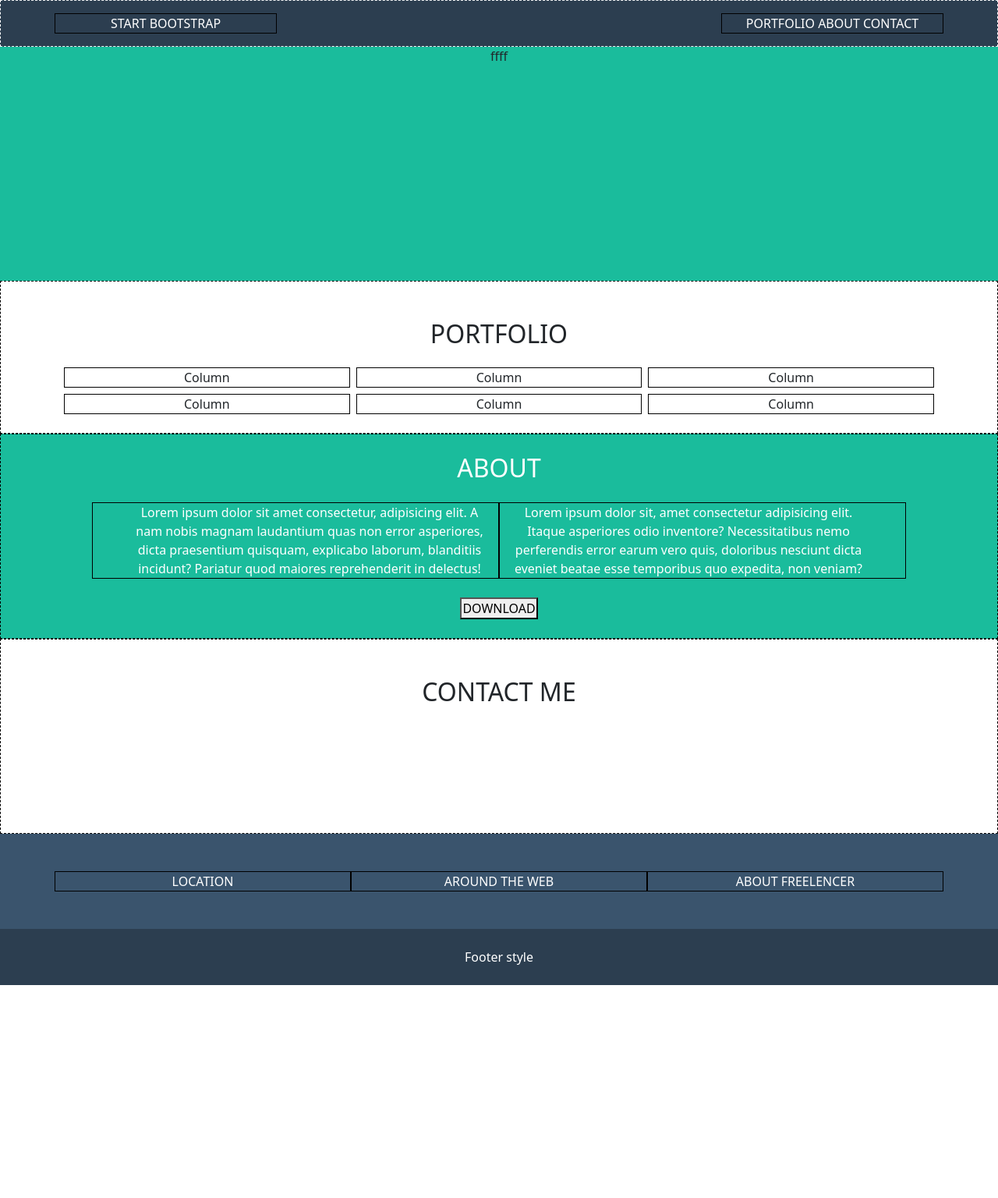
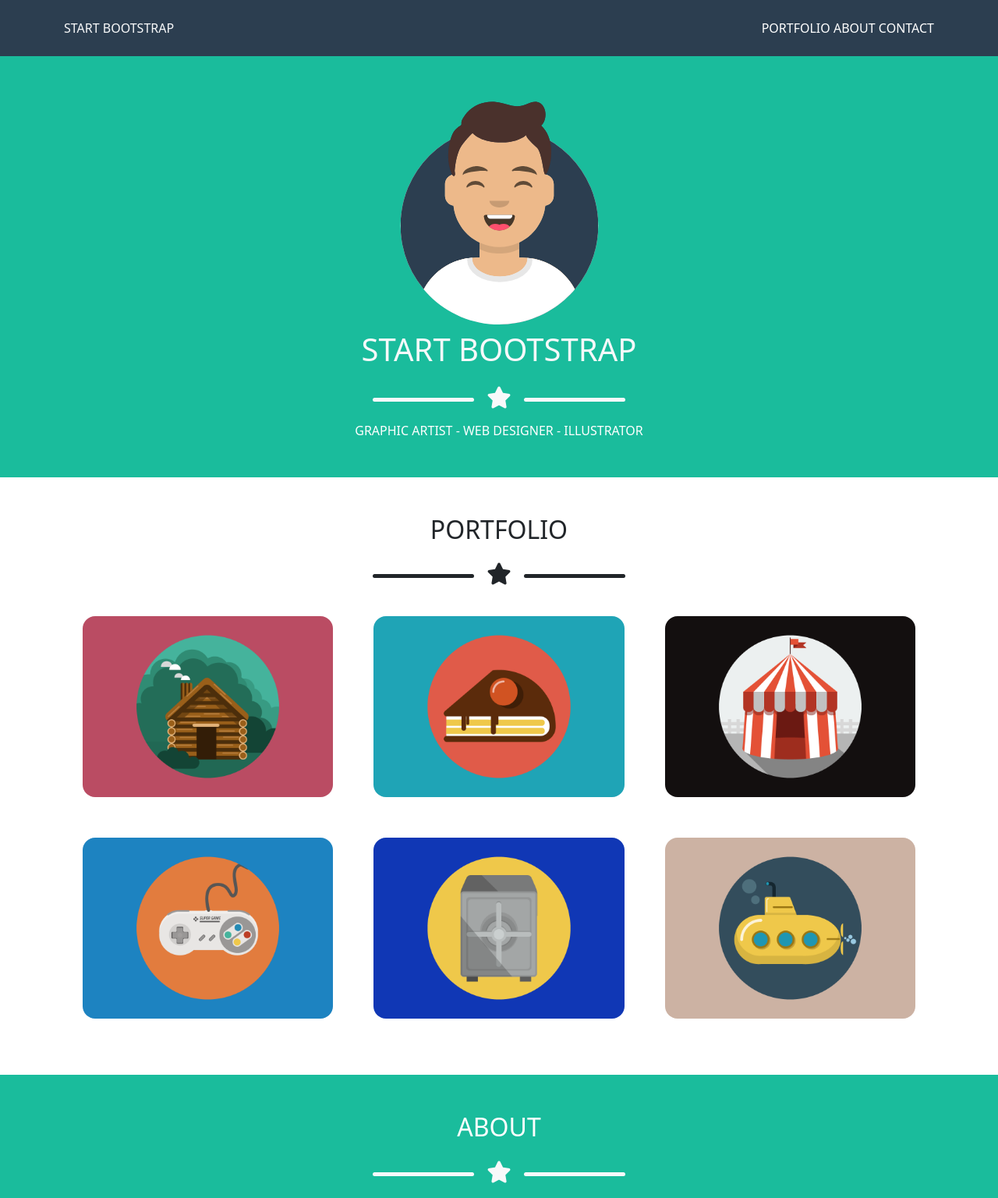
Before and after one commit to Francesco98Welcome/html-css-bootstrap-freelancer, a plain HTML site: page index.html in a window 1280 px wide. Shown: the top 1536 px of the page at 78% size. Before the commit the page ends 1263 px from the top, so only its background shows below. Drawn offline with nearby package versions, Linux system fonts and the light colour scheme.

Commit message:
- manca navbar menu - quasi finito

```diff
--- a/css/style.css
+++ b/css/style.css
@@ -1,45 +1,34 @@
-* {
-    margin: 0;
-    padding: 0;
-    box-sizing: border-box;
+
+header {
+    background-color: #2c3e50;
+    position: sticky;
+    top: 0;
+}
+.section_1,
+.section_3,
+.download,
+.send {
+    background-color: #1abc9c;
+}
+.span-footer {
+    color: #1abc9c;
+}
+.section_5_footer {
+    background-color: #3a546d;
+}
+a {
+    text-decoration: none;
+    color: white;
+}
+.download {
+    border: 1px solid white;
 }
 
-header {
-    min-height: 60px;
-    border: 1px dashed white;
-    background-color: #2c3e50;
-    color: white;
+.barra {
+    width: 130px;
+    height: 5px;
+    border-radius: 20px;
+    display: flex;
+    justify-content: center;
+    margin-top: 30px;
 }
-.col {
-    border: 1px solid black;
-}
-
-
-.section_1 {
-    background-color: #1abc9c;
-    min-height: 300px;
-}
-.section_2 {
-    border: 1px dashed black;
-}
-.section_3 {
-    border: 1px dashed black;
-    background-color: #1abc9c;
-    color: white;
-}
-.section_4 {
-    border: 1px dashed black;
-    min-height: 250px;
-}
-.section_5 {
-    background-color: #3a546d;
-    color: white;
-}
-footer {
-    background-color: #2c3e50;
-    color: white;
-}
-button {
-    text-align: center;
-    width: 100px;
-}
--- a/index.html
+++ b/index.html
@@ -5,109 +5,206 @@
     <meta http-equiv="X-UA-Compatible" content="IE=edge">
     <meta name="viewport" content="width=device-width, initial-scale=1.0">
     <title>BootStrap Layout</title>
+    <link rel="stylesheet" href="https://cdnjs.cloudflare.com/ajax/libs/font-awesome/6.2.1/css/all.min.css" integrity="sha512-MV7K8+y+gLIBoVD59lQIYicR65iaqukzvf/nwasF0nqhPay5w/9lJmVM2hMDcnK1OnMGCdVK+iQrJ7lzPJQd1w==" crossorigin="anonymous" referrerpolicy="no-referrer" />
 
     <link href="https://cdn.jsdelivr.net/npm/bootstrap@5.2.3/dist/css/bootstrap.min.css" rel="stylesheet" integrity="sha384-rbsA2VBKQhggwzxH7pPCaAqO46MgnOM80zW1RWuH61DGLwZJEdK2Kadq2F9CUG65" crossorigin="anonymous">
     <link rel="stylesheet" href="css/style.css">
 </head>
 <body>
-    <header>
-        <div class="container container-md text-center">
+  <!-- HEADER -->
+    <header class="py-4 text-light">
+        <div class="container">
             <div class="row">
-              <div class="col mt-3">
+              <div class="col">
                 START BOOTSTRAP
               </div>
-              <div class="col-6">
-              </div>
-              <div class="col mt-3">
-                PORTFOLIO ABOUT CONTACT
+              <div class="col text-end">
+                <a href="#">PORTFOLIO</a>
+                <a href="#">ABOUT</a>
+                <a href="#">CONTACT</a>
               </div>
             </div>
     </header>
 
 
+  <!-- MAIN-->
     <main>
-        <section class="section_1">
-            <div class="container container-md text-center">
-                ffff
+
+      <!-- SECTION 1 -->
+        <section class="section_1 bg-my-light text-light py-5">
+            <div class="container">
+                <div class="row">
+                  <div class="col-12 text-center">
+                    <img src="img/avatar.svg" alt="" class="w-25">
+                    <h1 class="mt-2">START BOOTSTRAP</h1>
+                    <div class="barra-stella d-flex justify-content-center">
+                       <div class="barra bg-light"></div>
+                       <div class=""><i class="fa-solid fa-star fs-3 m-3"></i></div>
+                       <div class="barra bg-light"></div>
+                    </div>
+                    <a href="#">GRAPHIC ARTIST</a> - <a href="#">WEB DESIGNER</a> - <a href="#">ILLUSTRATOR</a>
+                  </div>
+                </div>
             </div>
         </section>
 
-        <section class="section_2">
-            <div class="container pb-4">
-                <h2 class="mt-5 mb-4 text-center">PORTFOLIO</h2>
-                <div class="container text-center">
+
+        <!-- SECTION 2 -->
+        <section class="section_2 py-5">
+          <div class="container">
+
             <div class="row">
-                      <div class="col">
-                        Column
-                      </div>
-                      <div class="col ms-2 me-2">
-                        Column
-                      </div>
-                      <div class="col">
-                        Column
+              <div class="col-12 text-center">
+                <h2>PORTFOLIO</h2>
+                <div class="barra-stella d-flex justify-content-center">
+                  <div class="barra bg-dark"></div>
+                  <div class=""><i class="fa-solid fa-star fs-3 m-3"></i></div>
+                  <div class="barra bg-dark"></div>
                 </div>
               </div>
             </div>
-                  <div class="container text-center">
-                    <div class="row">
-                      <div class="col mt-2">
-                        Column
+
+            <div class="row row-cols-1 row-cols-md-2 row-cols-lg-3 g-1">
+              <div class="col-12 col-md-6 col-lg-4">
+                <div class="text-light text-center p-4">
+                  <img src="img/cabin.png" class="w-100 rounded-4" alt="">
                 </div>
-                      <div class="col mt-2 ms-2 me-2">
-                        Column
               </div>
-                      <div class="col mt-2">
-                        Column
+
+              <div class="col-12 col-md-6 col-lg-4">
+                <div class="text-light text-center p-4">
+                  <img src="img/cake.png" class="w-100 rounded-4" alt="">
+                </div>
+              </div>
+
+              <div class="col-12 col-md-6 col-lg-4">
+                <div class="text-light text-center p-4">
+                  <img src="img/circus.png" class="w-100 rounded-4" alt="">
+                </div>
+              </div>
+
+              <div class="col-12 col-md-6 col-lg-4">
+                <div class="text-light text-center p-4">
+                  <img src="img/game.png" class="w-100 rounded-4" alt="">
+                </div>
+              </div>
+
+              <div class="col-12 col-md-6 col-lg-4">
+                <div class="text-light text-center p-4">
+                  <img src="img/safe.png" class="w-100 rounded-4" alt="">
+                </div>
+              </div>
+
+              <div class="col-12 col-md-6 col-lg-4">
+                <div class="text-light text-center p-4">
+                  <img src="img/submarine.png" class="w-100 rounded-4" alt="">
                 </div>
               </div>
             </div>
           </div>
         </section>
 
-        <section class="section_3">
-            <div class="container container-md text-center">
-                <h2 class="m-4">ABOUT</h2>
-                <div class="row">
-                    <div class="col ms-5 ps-5">
-                      Lorem ipsum dolor sit amet consectetur, adipisicing elit. A nam nobis magnam laudantium quas non error asperiores, dicta praesentium quisquam, explicabo laborum, blanditiis incidunt? Pariatur quod maiores reprehenderit in delectus!
+
+        <!-- SECTION 3 -->
+        <section class="section_3 text-light">
+            <div class="container container-md ">
+                <h2 class="pt-5 text-white text-center">ABOUT</h2>
+
+                <div class="barra-stella d-flex justify-content-center">
+                  <div class="barra bg-light"></div>
+                  <div class=""><i class="fa-solid fa-star fs-3 m-3"></i></div>
+                  <div class="barra bg-light"></div>
                </div>
-                    <div class="col me-5 pe-5">
-                      Lorem ipsum dolor sit, amet consectetur adipisicing elit. Itaque asperiores odio inventore? Necessitatibus nemo perferendis error earum vero quis, doloribus nesciunt dicta eveniet beatae esse temporibus quo expedita, non veniam?
+
+                <div class="row m-5">
+                    <div class="col ps-5 fs-4">
+                      Freelencer is a free Bootstrap theme created by Start Bootstrap. The download includes the complete source files incuding HTML, CSS and JAVASCRIPT as well as optional LESS stylesheet for easy customization.
+                    </div>
+                    <div class="col pd-5 fs-4">
+                      Wheter you're student looking to showcase your work, a professional looking to attract clients, or a graphic artits looking to share your projects, this template is the perfect starting point!
                     </div>
                 </div>
-                <button class="m-4">DOWNLOAD</button>
+                <div class="text-center">
+                <button class="m-4 text-light border-2 border-light download rounded-3 px-4 py-2"><i class="fa-solid fa-download"></i> DOWNLOAD</button>
+                </div>
             </div>
         </section>
 
-        <section class="section_4">
-            <div class="container container-md">
-                <h2 class="mt-5 text-center">CONTACT ME</h2>
+
+        <!-- SECTION 4 -->
+        <section class="section_4 pb-5">
+            <div class="container">
+              <div class="row">
+                <div class="col-12 text-center">
+                  <h2 class="pt-5">CONTACT ME</h2>
+
+                  <div class="barra-stella d-flex justify-content-center">
+                    <div class="barra bg-dark"></div>
+                    <div class=""><i class="fa-solid fa-star fs-3 m-3"></i></div>
+                    <div class="barra bg-dark"></div>
                   </div>
 
-        </section>
+                </div>
+              </div>
 
-        <section class="section_5">
-            <div class="container container-md">
-                <div class="row text-center pt-5 pb-5">
-                    <div class="col">
-                      LOCATION
+                <div class="row">
+                  <div class="col-12">
+                    <form action="" method="get" class="mt-2">
+                      <div class="ms-5">
+                        <label for="first-name"></label>
+                        <input type="text" id="first-name" name="first-name" placeholder="Name" class="ms-5 border-top-0 border-end-0 border-start-0">
                       </div>
-                    <div class="col">
-                      AROUND THE WEB
+                      <div class="ms-5 pt-3">
+                        <label for="email"></label>
+                        <input type="text" id="email" name="email" placeholder="Email" class="ms-5 border-top-0 border-end-0 border-start-0">
                       </div>
-                    <div class="col">
-                      ABOUT FREELENCER
+                      <div class="ms-5 pt-3">
+                        <label for="number"></label>
+                        <input type="number" id="number" name="number" placeholder="Phone Number" class="ms-5 border-top-0 border-end-0 border-start-0">
+                      </div>
+                      <div class="ms-5 pt-3">
+                        <label for="bio"></label>
+                        <textarea id="bio" cols="100" rows="5" placeholder="Message" class="ms-5 border-top-0 border-end-0 border-start-0"></textarea>
+                      </div>
+                      <div class="ms-5">
+                      <input type="submit" value="Send" class="ms-5 border-0 rounded-2 text-light p-2 send">
+                      </div>
+                    </form>
                   </div>
                 </div>
             </div>
         </section>
     </main>
 
-    <footer>
-        <div class="container container-md text-center p-4">
-            Footer style
+
+    <!-- FOOTER -->
+    <footer class="text-light">
+      <section class="section_5_footer pt-5 pb-4">
+        <div class="container">
+          <div class="row row-cols-1 row-cols-md-3">
+            <div class="col text-center">
+              <h5>LOCATION</h5>
+              <p>2215 John Daniel Drive Clark, MO<br> 542424</p>
             </div>
+            <div class="col text-center">
+              <h5>AROUND THE WEB</h5>
+                 <i class="fa-brands fa-facebook-f"></i>
+              <i class="fa-brands fa-google-plus-g"></i>
+              <i class="fa-brands fa-twitter"></i>
+              <i class="fa-brands fa-linkedin-in"></i>
+            </div>
+            <div class="col text-center">
+              <h5>ABOUT FREELENCER</h5>
+              <p>Freelence is a free to use, open source<br>
+                 BootStrap theme created by <span class="span-footer">Start<br>
+                Boostrap</span></p>
+            </div>
+          </div>
+        </div>
+      </section>
     </footer>
+
+
 
 </body>
 </html>
```
Also changed, not shown: img/avatar.svg (added), img/cabin.png (added), img/cake.png (added), img/circus.png (added), img/game.png (added), img/safe.png (added), img/submarine.png (added), 1 other file. Lines whose indentation alone changed are shown as unchanged.
